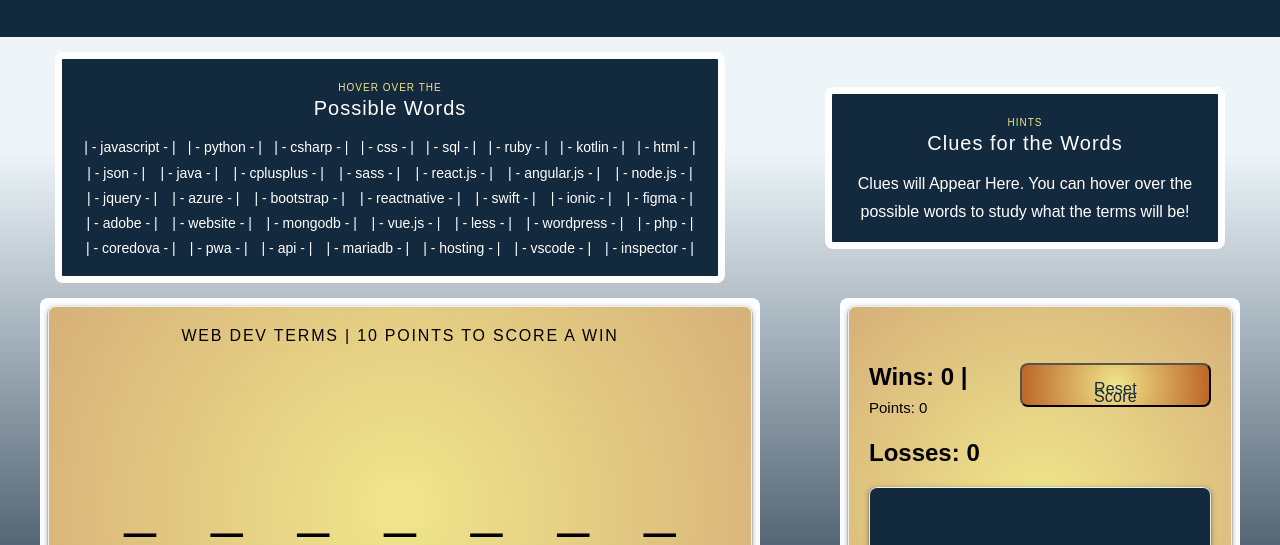
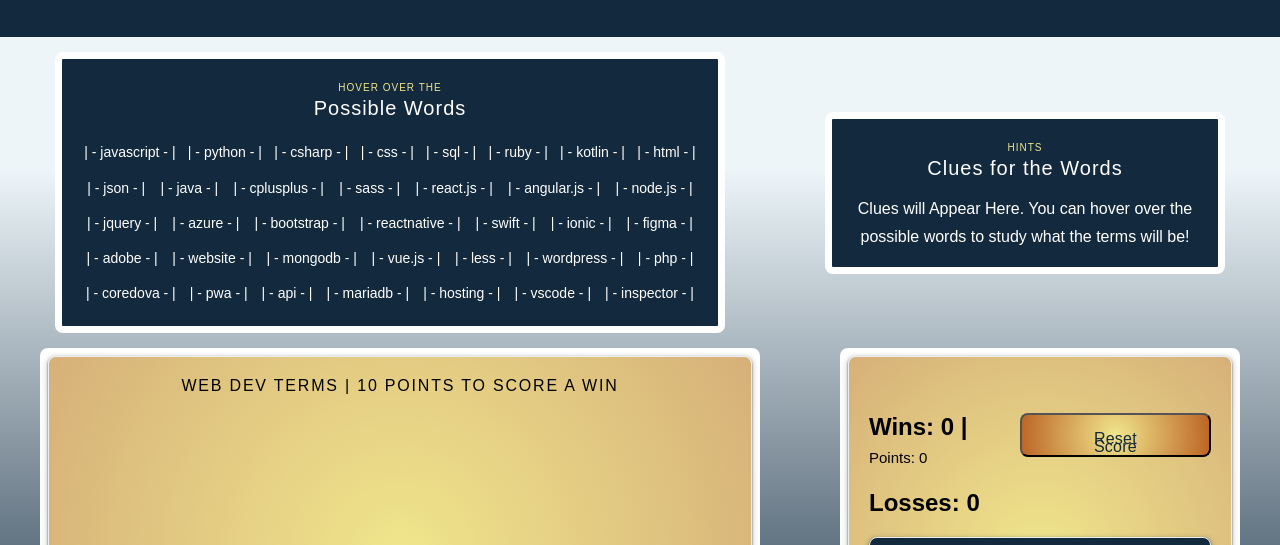
Before and after one commit to strawhat19/Word-Guessing-Game, a plain HTML site: page index.html in a window 1280 px wide. Shown: the part 182-727 px from the top of the page. Drawn offline with Linux system fonts and the light colour scheme.

Commit message:
Final
final

```diff
--- a/assets/css/style.css
+++ b/assets/css/style.css
@@ -80,7 +80,7 @@ body {
   transition: 300ms ease-in-out !important;
   color: #fff;
   text-decoration: none;
-  margin: 0 5px;
+  margin: 5px;
 }
 
 .word:hover {
```
